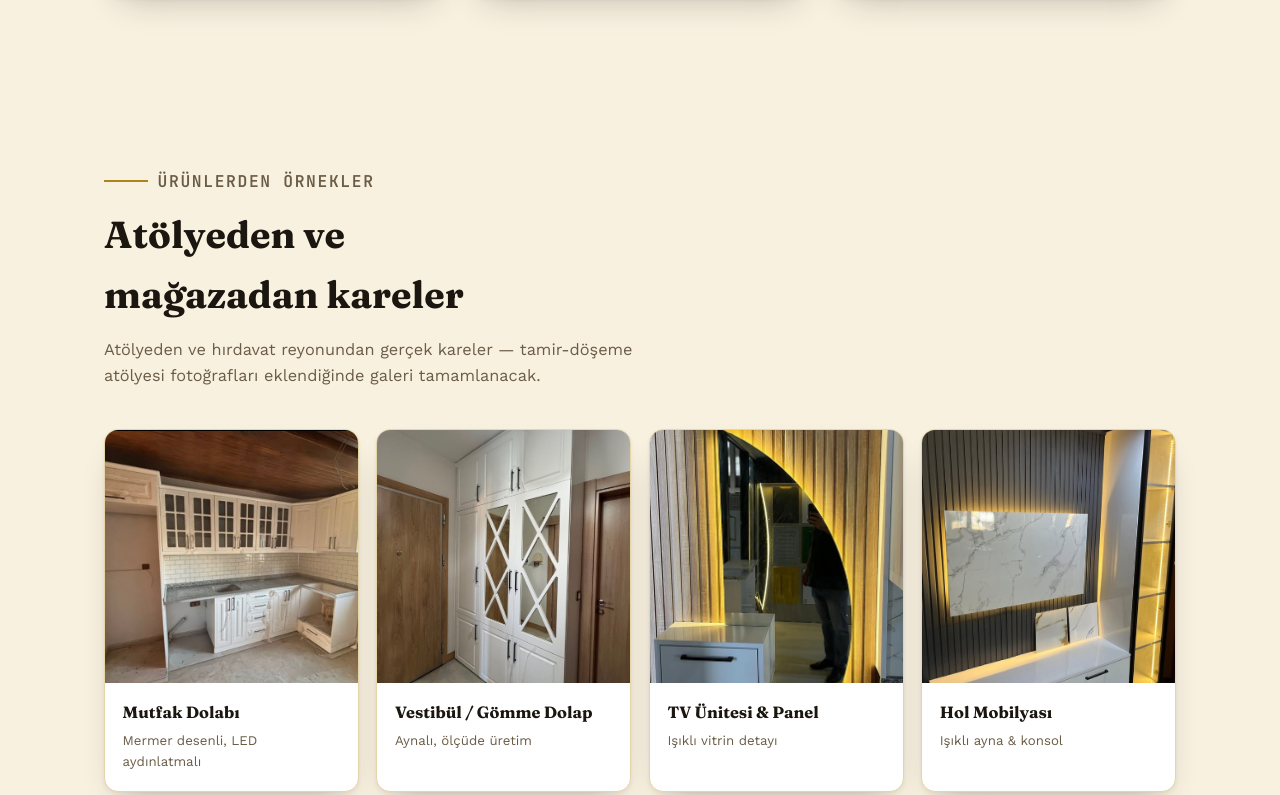
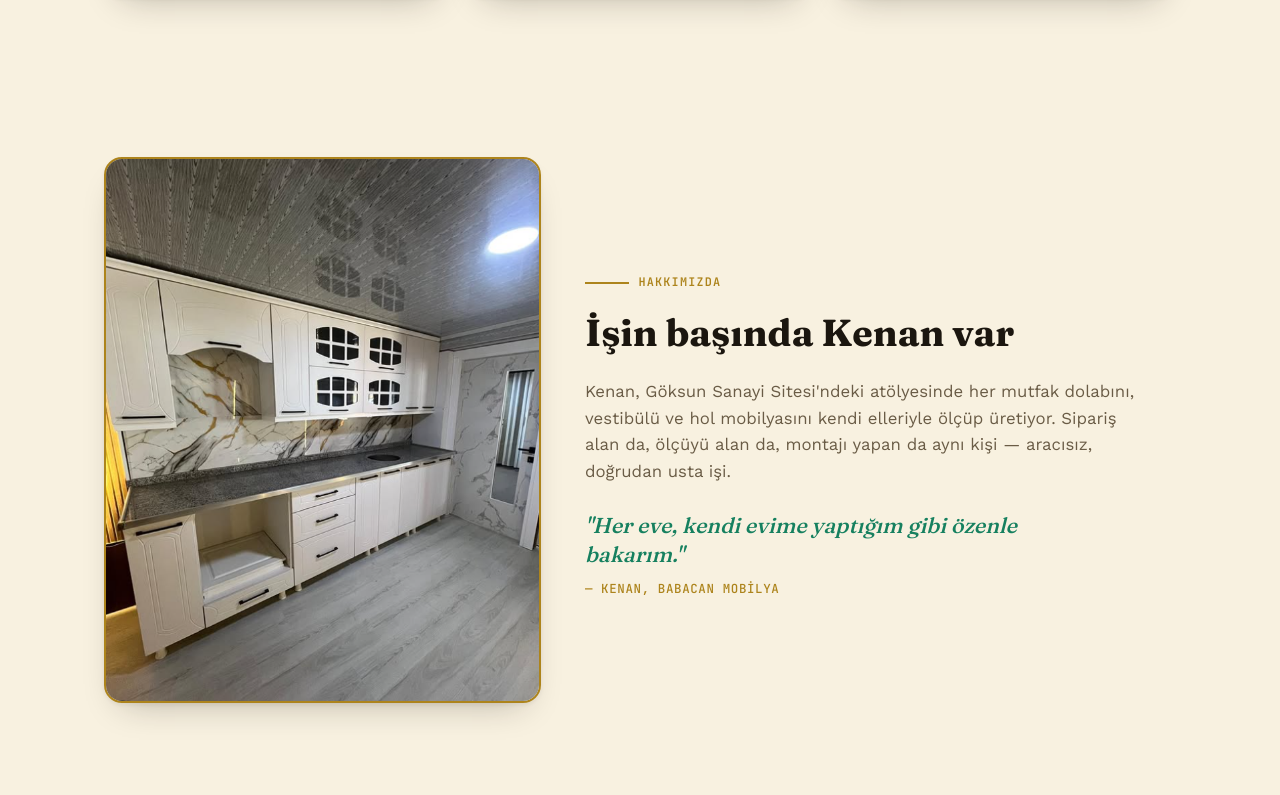
Before and after one commit to selahattinpeltek46-sudo/babacan-mobilya, a plain HTML site: page index.html in a window 1280 px wide. Shown: the part 1649-2444 px from the top of the page. Drawn offline with nearby package versions, Linux system fonts and the light colour scheme.

Commit message:
Hakkımızda bölümü ekle: Kenan'ın atölye hikayesi

```diff
--- a/index.html
+++ b/index.html
@@ -181,6 +181,23 @@
   .pillar ul { margin: 0.5rem 0 0; padding-left: 1.05rem; font-size: 0.89rem; color: var(--ink-muted); display: grid; gap: 0.35rem; }
   .pillar ul li::marker { color: var(--emerald); }
 
+  .about { display: grid; grid-template-columns: 0.85fr 1.15fr; gap: 2.75rem; align-items: center; }
+  .about-art {
+    aspect-ratio: 4/5; border-radius: 18px; overflow: hidden; border: 2px solid var(--gold);
+    box-shadow: var(--shadow);
+  }
+  .about-art img { width: 100%; height: 100%; object-fit: cover; display: block; }
+  .about-lead { font-size: 1.05rem; color: var(--ink-muted); margin-top: 0.9rem; max-width: 54ch; }
+  .about-quote {
+    font-family: "Fraunces", serif; font-style: italic; font-weight: 500;
+    font-size: 1.35rem; color: var(--emerald-bright); margin: 1.6rem 0 0.6rem; max-width: 34ch;
+    line-height: 1.35;
+  }
+  .about-sign {
+    font-family: "JetBrains Mono", monospace; font-size: 0.78rem; letter-spacing: 0.05em;
+    color: var(--gold); text-transform: uppercase;
+  }
+
   .gallery { display: grid; grid-template-columns: repeat(auto-fill, minmax(230px, 1fr)); gap: 1.1rem; }
   .g-item {
     border-radius: 14px; border: 1px solid var(--border); overflow: hidden; background: var(--surface);
@@ -272,6 +289,8 @@
     .hero { min-height: 72vh; }
     .stats { grid-template-columns: repeat(2,1fr); }
     .pillars { grid-template-columns: 1fr; }
+    .about { grid-template-columns: 1fr; }
+    .about-art { aspect-ratio: 16/10; }
     .gallery { grid-template-columns: repeat(2,1fr); }
     .trust { grid-template-columns: 1fr; padding: 2.2rem; border-radius: 16px; }
     .contact-grid { grid-template-columns: 1fr; }
@@ -291,6 +310,7 @@
     </div>
     <nav><ul>
       <li><a href="#hizmetler">Hizmetler</a></li>
+      <li><a href="#hakkimizda">Hakkımızda</a></li>
       <li><a href="#urunler">Ürünler</a></li>
       <li><a href="#sss">S.S.S</a></li>
       <li><a href="#iletisim">İletişim</a></li>
@@ -357,6 +377,23 @@
           <li>Mobilya onarımı ve cilası</li>
           <li>Yerinde keşif imkanı</li>
         </ul>
+      </div>
+    </div>
+  </div>
+</section>
+
+<section id="hakkimizda">
+  <div class="container">
+    <div class="about reveal">
+      <div class="about-art">
+        <img src="images/foto (12).png" alt="Kenan'ın atölyesinden, montaj aşamasında bir mutfak" loading="lazy">
+      </div>
+      <div>
+        <p class="kicker"><span class="rule"></span>Hakkımızda</p>
+        <h2>İşin başında Kenan var</h2>
+        <p class="about-lead">Kenan, Göksun Sanayi Sitesi'ndeki atölyesinde her mutfak dolabını, vestibülü ve hol mobilyasını kendi elleriyle ölçüp üretiyor. Sipariş alan da, ölçüyü alan da, montajı yapan da aynı kişi — aracısız, doğrudan usta işi.</p>
+        <p class="about-quote">"Her eve, kendi evime yaptığım gibi özenle bakarım."</p>
+        <div class="about-sign">— Kenan, Babacan Mobilya</div>
       </div>
     </div>
   </div>
```
